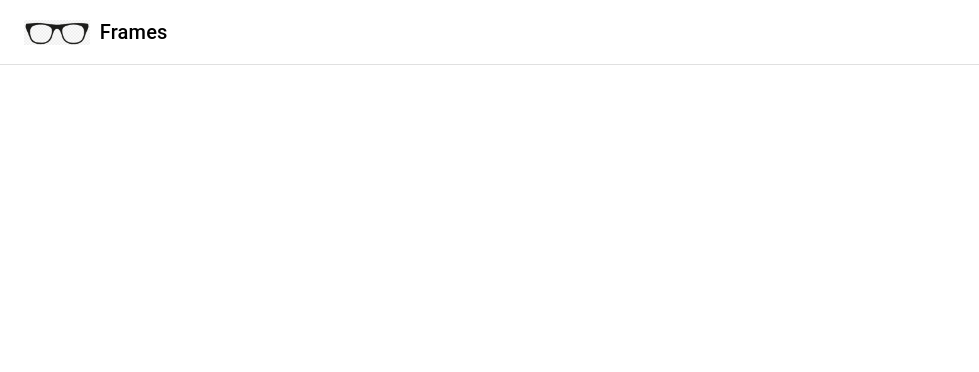
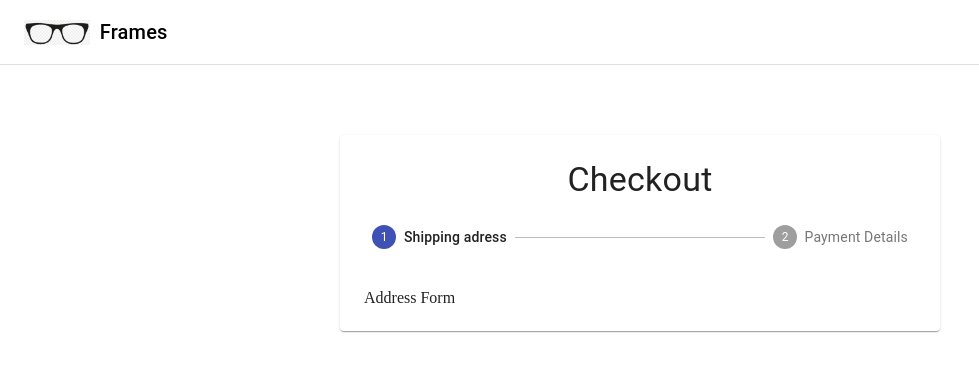
Before and after one commit to KeneishaC/Frames, a React (Create React App) app: page /checkout in a window 1280 px wide. Shown: the top 372 px of the page, without its empty margins (0-979 px from the left). Built offline with nearby package versions, Linux system fonts and the light colour scheme; no server answers.

Commit message:
adds components for address and payment forms

```diff
--- a/src/App.js
+++ b/src/App.js
@@ -4,7 +4,7 @@ import { BrowserRouter as Router, Switch, Route } from 'react-router-dom'
 // import Frames from './Components/Frames/Frames'
 // import Navbar from './Components/Navbar/Navbar'
 
-import { Products, Navbar, Cart} from './Components'
+import { Products, Navbar, Cart, Checkout} from './Components'
 
 const App = () => {
     const [products, setProducts] = useState([])
@@ -66,7 +66,9 @@ const App = () => {
                             handleRemoveFromCart={handleRemoveFromCart}
                             handleEmptyCart={handleEmptyCart}
                         />
-
+                    </Route>
+                    <Route exat path='/checkout'>
+                            <Checkout />
                     </Route>
                 </Switch>
             </div>
--- a/src/Components/Checkout/Checkout.js
+++ b/src/Components/Checkout/Checkout.js
@@ -1,7 +1,8 @@
 import React, {useState } from 'react'
 import {Paper, Stepper, Step, StepLabel, Typography, CircularProgress, Divider, Button } from '@material-ui/core'
 import useStyles from './styles';
-
+import AddressForm from '../CheckoutForm/AddressForm'
+import PaymentForm from '../CheckoutForm/PaymentForm'
 
 const steps = ['Shipping adress', 'Payment Details']
 
@@ -10,6 +11,16 @@ const Checkout = () => {
     const classes = useStyles();
 
     const [activeStep, setActiveStep] = useState(0)
+
+    const Confrimation = () => (
+        <div>
+            Confrimation
+        </div>
+
+    )
+    const Form = () => activeStep ===0
+        ? <AddressForm />
+        : <PaymentForm />
 
     return (
         <>
@@ -24,6 +35,7 @@ const Checkout = () => {
                                 </Step>
                             )}
                         </Stepper>
+                        {activeStep === steps.length ? <Confrimation /> : <Form />}
                     </Paper>
                 </main>
 
--- /dev/null
+++ b/src/Components/Checkout/styles.js
@@ -0,0 +1,52 @@
+import { makeStyles } from '@material-ui/core/styles';
+
+export default makeStyles((theme) => ({
+  appBar: {
+    position: 'relative',
+  },
+  toolbar: theme.mixins.toolbar,
+  layout: {
+    marginTop: '5%',
+    width: 'auto',
+    marginLeft: theme.spacing(2),
+    marginRight: theme.spacing(2),
+    [theme.breakpoints.up(600 + theme.spacing(2) * 2)]: {
+      width: 600,
+      marginLeft: 'auto',
+      marginRight: 'auto',
+    },
+  },
+  paper: {
+    marginTop: theme.spacing(3),
+    marginBottom: theme.spacing(3),
+    padding: theme.spacing(2),
+    [theme.breakpoints.down('xs')]: {
+      width: '100%',
+      marginTop: 60,
+    },
+    [theme.breakpoints.up(600 + theme.spacing(3) * 2)]: {
+      marginTop: theme.spacing(6),
+      marginBottom: theme.spacing(6),
+      padding: theme.spacing(3),
+    },
+  },
+  stepper: {
+    padding: theme.spacing(3, 0, 5),
+  },
+  buttons: {
+    display: 'flex',
+    justifyContent: 'flex-end',
+  },
+  button: {
+    marginTop: theme.spacing(3),
+    marginLeft: theme.spacing(1),
+  },
+  divider: {
+    margin: '20px 0',
+  },
+  spinner: {
+    display: 'flex',
+    justifyContent: 'center',
+    alignItems: 'center',
+  },
+}));
--- /dev/null
+++ b/src/Components/CheckoutForm/AddressForm.js
@@ -0,0 +1,11 @@
+import React from 'react'
+
+const AddressForm = () => {
+    return (
+        <div>
+            Address Form
+        </div>
+    )
+}
+
+export default AddressForm
--- /dev/null
+++ b/src/Components/CheckoutForm/PaymentForm.js
@@ -0,0 +1,11 @@
+import React from 'react'
+
+const PaymentForm = () => {
+    return (
+        <div>
+            Payment Form
+        </div>
+    )
+}
+
+export default PaymentForm
```
